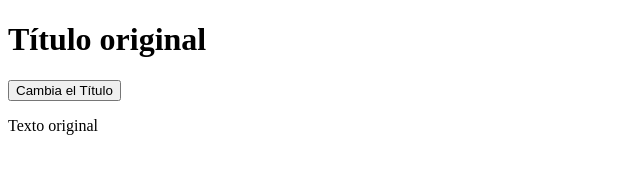
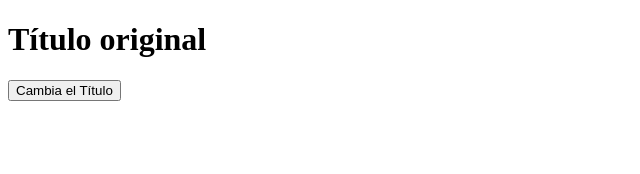
Before and after one commit to AlexAviles345/miproyecto, a plain HTML site: page index.html in a window 1280 px wide. Shown: the whole page, without its empty margins (0-640 px from the left). Drawn offline with Linux system fonts and the light colour scheme.

```diff
--- a/index.html
+++ b/index.html
@@ -7,7 +7,6 @@
     <h1 id="titulo">Título original</h1>
     <button id="boton">Cambia el Título</button>
     <div class="contenedor">
-        <p class="texto">Texto original</p>
     </div>
     <script src="javascript/main.js"></script>
 </body>
```
